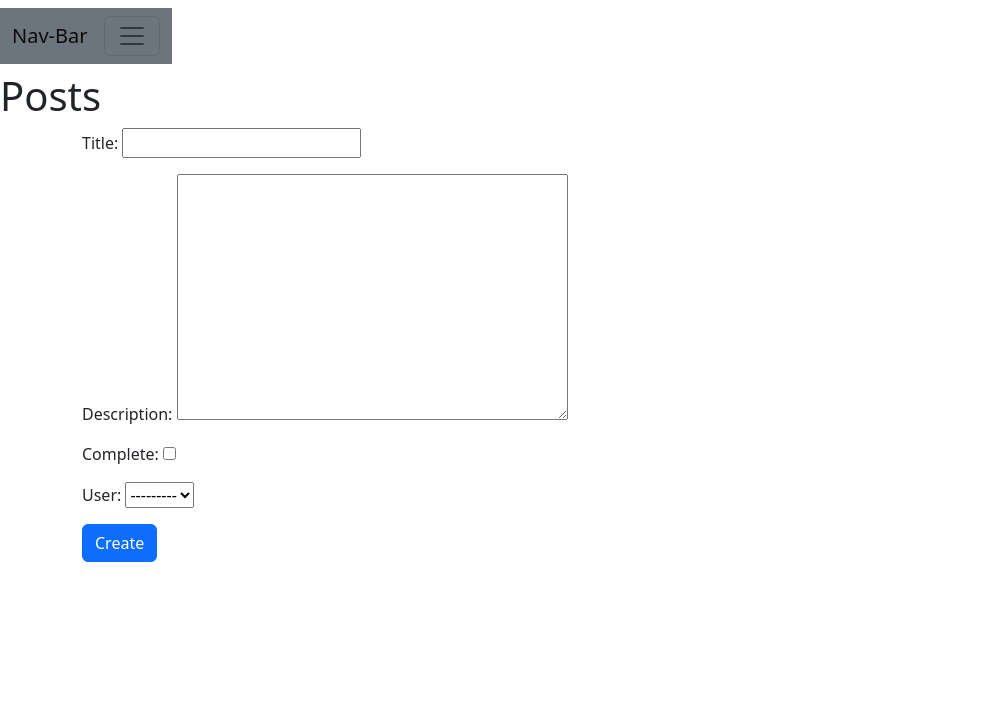
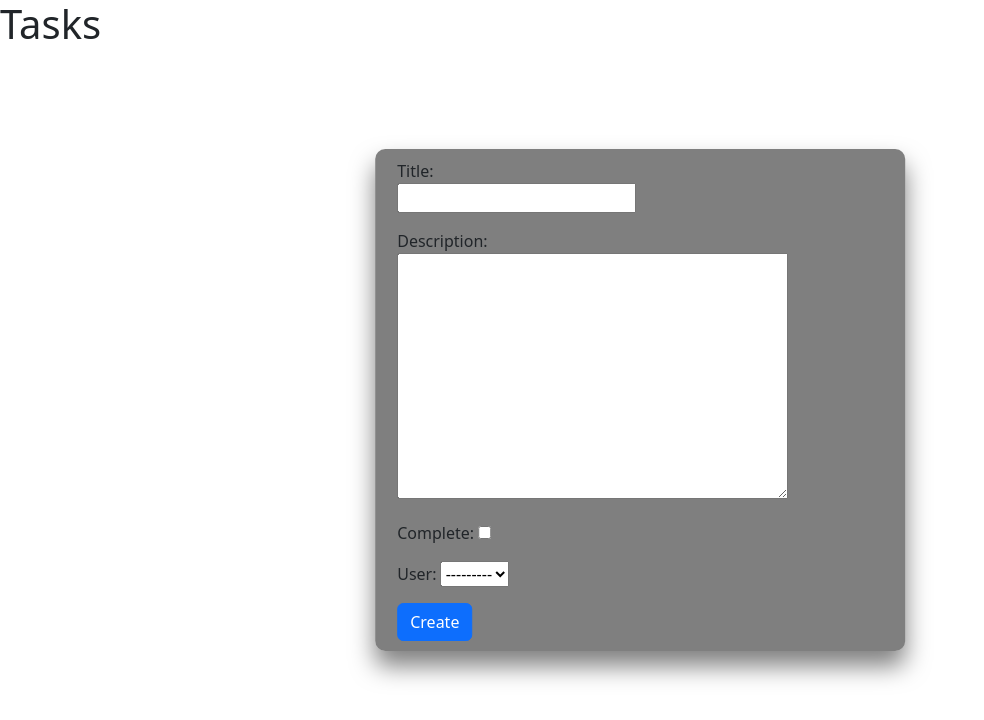
Before and after one commit to odoyoninah/Capstone-Task-to-do-, a Django app: template taskapp/templates/createtask.html in a window 1280 px wide. Shown: the top 720 px of the page, without its empty margins (0-984 px from the left). Run offline with Django 4.2, Linux system fonts and the light colour scheme; the template is opened without the code that fills it: values that come from a table or form of the project are taken from there, others are empty; parts of the project's set-up code (start-up, migrations or seed data) failed here and were passed over; some libraries are stand-ins or nearby versions.

Commit message:
add cards for tasks

```diff
--- a/static/css/styles.css
+++ b/static/css/styles.css
@@ -0,0 +1,52 @@
+.home{
+    background-color: brown;
+    padding: 20px;
+    margin: 20px;
+    border-radius: 10px;
+}
+
+
+.lgn{
+    position: absolute;
+    top: 50%;
+    left: 50%;
+    transform: translate(-50%,-50%);
+    background: rgba(0,0,0,0.5);
+    width: 400px;
+    height: 400px;
+    border-radius: 10px;
+    padding: 20px;
+    box-sizing: border-box;
+    box-shadow: 0 15px 25px rgba(0,0,0,0.5);
+    display: flex;
+    flex-direction: column;
+    justify-content: center;
+    align-items: center;
+}
+.sgn{
+    position: absolute;
+    top: 50%;
+    left: 50%;
+    transform: translate(-50%,-50%);
+    background: rgba(0,0,0,0.5);
+    border-radius: 10px;
+    padding: 10px;
+    box-sizing: border-box;
+    box-shadow: 0 15px 25px rgba(0,0,0,0.5);
+    display: flex;
+    justify-content: center;
+    align-items: center;
+}
+.task{
+    position: absolute;
+    top: 50%;
+    left: 50%;
+    transform: translate(-50%,-50%);
+    background: rgba(0,0,0,0.5);
+    border-radius: 10px;
+    padding: 10px;
+    box-sizing: border-box;
+    box-shadow: 0 15px 25px rgba(0,0,0,0.5);
+    display: flex;
+    align-items: center;
+}
--- a/taskapp/forms.py
+++ b/taskapp/forms.py
@@ -19,4 +19,4 @@ class RegisterForm(UserCreationForm):
 class TaskForm(ModelForm):
     class Meta:
         model = Task
-        fields = ['title', 'description','complete','user','created',]
+        fields = ['title', 'description', 'complete', 'user']
--- a/taskapp/models.py
+++ b/taskapp/models.py
@@ -23,7 +23,3 @@ class Task(models.Model):
 
     def __str__(self):
         return self.title
-
-
-    class Meta:
-        ordering = ['complete']
--- a/taskapp/templates/createtask.html
+++ b/taskapp/templates/createtask.html
@@ -6,31 +6,17 @@
     <meta http-equiv="X-UA-Compatible" content="IE=edge">
     <meta name="viewport" content="width=device-width, initial-scale=1.0">
     {% block styles %}
-    <link
-      href="https://cdn.jsdelivr.net/npm/bootstrap@5.2.0-beta1/dist/css/bootstrap.min.css"
-      rel="stylesheet"
-      integrity="sha384-0evHe/X+R7YkIZDRvuzKMRqM+OrBnVFBL6DOitfPri4tjfHxaWutUpFmBp4vmVor"
-      crossorigin="anonymous"
-    />
-    <link rel="stylesheet" href="{% static 'css/style.css' %}" />
-    <link
-      rel="stylesheet"
-      href="path/to/font-awesome/css/font-awesome.min.css"
-    />
-    <link
-      rel="stylesheet"
-      href="https://cdn.jsdelivr.net/npm/@fortawesome/fontawesome-free@6.1.1/css/fontawesome.min.css"
-      integrity="sha384-zIaWifL2YFF1qaDiAo0JFgsmasocJ/rqu7LKYH8CoBEXqGbb9eO+Xi3s6fQhgFWM"
-      crossorigin="anonymous"
-    />
+    <link href="https://cdn.jsdelivr.net/npm/bootstrap@5.2.0-beta1/dist/css/bootstrap.min.css" rel="stylesheet" integrity="sha384-0evHe/X+R7YkIZDRvuzKMRqM+OrBnVFBL6DOitfPri4tjfHxaWutUpFmBp4vmVor" crossorigin="anonymous">
+    <link rel="stylesheet" href="{% static 'css/styles.css' %}">
+
     {% endblock %}
-    <title>Posts</title>
-    {% include "navbar.html" %}
+    <title>Tasks</title>
 </head>
 <body>
     <h1>
-        Posts
+        Tasks
     </h1>
+    <div class="task">
     <div class="container">
         <div class="row">
             <div class="col-md-6">
@@ -45,6 +31,7 @@
                 </div>
         </div>
     </div>
+</div>
     <script
     src="https://cdn.jsdelivr.net/npm/bootstrap@5.2.0-beta1/dist/js/bootstrap.bundle.min.js"
     integrity="sha384-pprn3073KE6tl6bjs2QrFaJGz5/SUsLqktiwsUTF55Jfv3qYSDhgCecCxMW52nD2"
--- a/taskapp/templates/navbar.html
+++ b/taskapp/templates/navbar.html
@@ -14,7 +14,7 @@
           <div class="offcanvas-body">
             <ul class="navbar-nav justify-content-end flex-grow-1 pe-3">
               <li class="nav-item">
-                <a class="nav-link active" aria-current="page" href="{% url 'index' %}">Neighbor-Hood</a>
+                <a class="nav-link active" aria-current="page" href="{% url 'index' %}">Task-to-do</a>
               </li>
               <li class="nav-item">
               </li>
--- a/taskapp/views.py
+++ b/taskapp/views.py
@@ -14,10 +14,11 @@ from django.contrib.auth.decorators import login_required
 from .forms import *
 
 def index(request):
-    return render(request,'index.html')
+    task = Task.objects.all()
+    return render(request,'index.html',{'task':task})
 
 @login_required(login_url='/accounts/login/')
-def createpost(request):
+def createtask(request):
     if request.method=='POST':
         form = TaskForm(request.POST,request.FILES)
         if form.is_valid():
```
Also changed, not shown: taskapp/templates/index.html (+62 -1 lines), taskapp/migrations/0001_initial.py (added).
